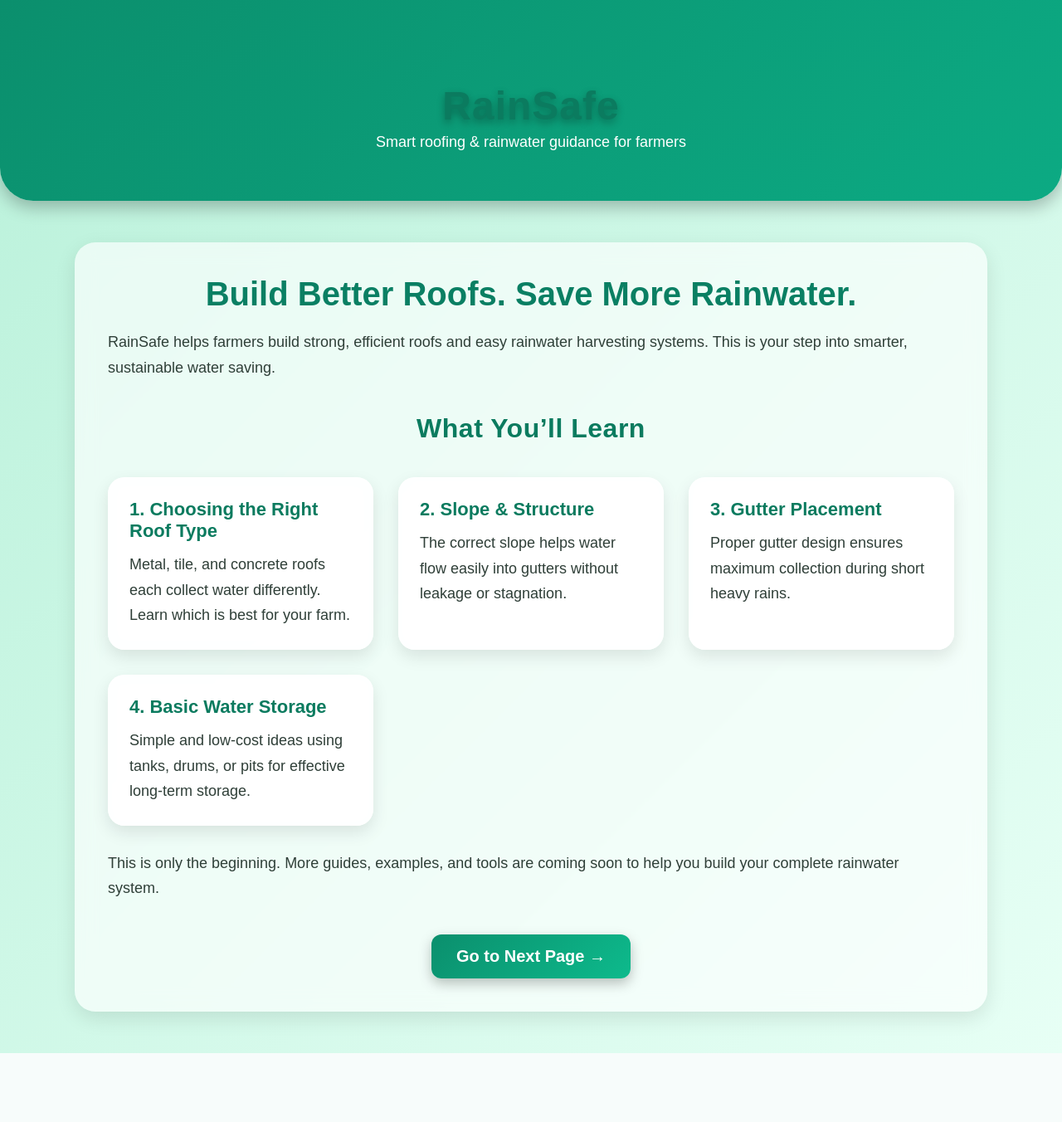
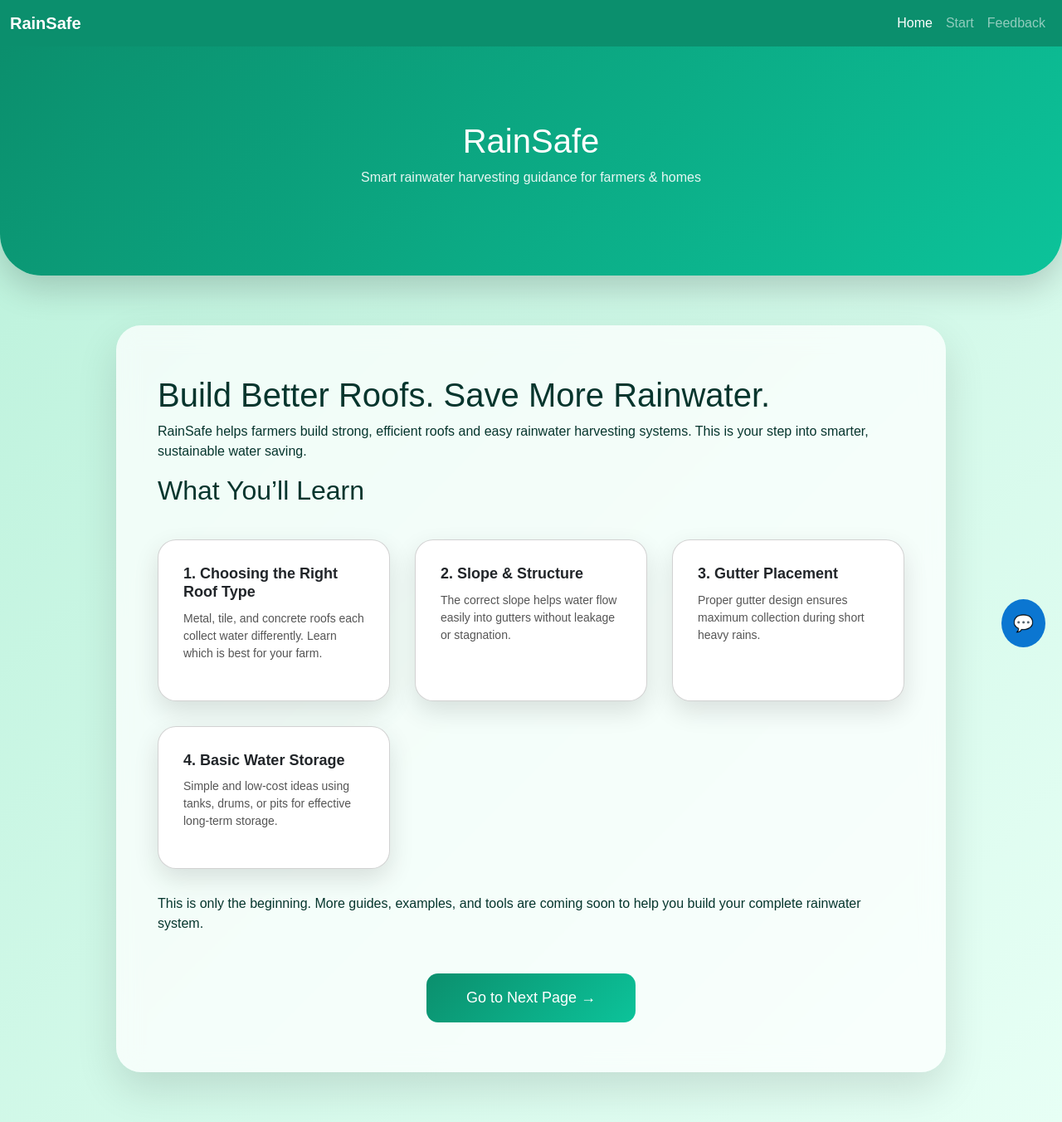
Before and after one commit to aaditya7807/RainSafe, a Flask app: page / in a window 1280 px wide. Shown: the whole page at 83% size. Before the commit the page ends 1269 px from the top, so only its background shows below. Run offline with Flask 3, Linux system fonts and the light colour scheme.

Commit message:
final update rainwater.html

```diff
--- a/templates/rainwater.html
+++ b/templates/rainwater.html
@@ -5,163 +5,128 @@
 <meta name="viewport" content="width=device-width,initial-scale=1" />
 <title>RainSafe — Roof & Rainwater Solutions for Farmers</title>
 
+<link href="https://cdn.jsdelivr.net/npm/bootstrap@5.3.0/dist/css/bootstrap.min.css" rel="stylesheet">
+
 <style>
-    /* Smooth animation */
-    *{
-        margin:0;
-        padding:0;
-        box-sizing:border-box;
-    }
-
+*{margin:0;padding:0;box-sizing:border-box;}
 body{
     font-family:'Poppins', Arial, sans-serif;
     background:linear-gradient(135deg, #b9f1da, #e7fff5);
     color:#06352d;
     overflow-x:hidden;
 }
-
-    /* Header */
 header{
-        padding:60px 20px;
+    padding:90px 20px;
     text-align:center;
-        background:linear-gradient(135deg, #0b8f6d, #0caa83);
+    background:linear-gradient(135deg, #0b8f6d, #0cc39a);
     color:white;
-        border-bottom-left-radius:40px;
-        border-bottom-right-radius:40px;
-        box-shadow:0 8px 20px rgba(0,0,0,0.25);
-        animation:fadeDown 1.2s ease;
+    border-bottom-left-radius:50px;
+    border-bottom-right-radius:50px;
+    box-shadow:0 15px 40px rgba(0,0,0,0.18);
+}
+header h2{
+    font-size:42px;
+    font-weight:600;
+    margin-bottom:8px;
+}
+header p{
+    font-size:16px;
+    opacity:0.9;
+}
+.container{
+    max-width:1000px;
+    margin:60px auto;
+    padding:60px 50px;
+    background:rgba(255,255,255,0.75);
+    backdrop-filter:blur(14px);
+    border-radius:30px;
+    box-shadow:0 20px 50px rgba(0,0,0,0.12);
 }
 
-    header h2{
-        font-size:48px;
-        margin-bottom:6px;
-        letter-spacing:1px;
-        font-weight:700;
-        text-shadow:0px 4px 10px rgba(0,0,0,0.3);
-    }
-
-    @keyframes fadeDown{
-        from{opacity:0; transform:translateY(-30px);}
-        to{opacity:1; transform:translateY(0);}
-    }
-
-    /* Main container */
-    .container{
-        max-width:1100px;
-        margin:50px auto;
-        padding:40px;
-        backdrop-filter:blur(12px);
-        background:rgba(255,255,255,0.65);
-        border-radius:25px;
-        box-shadow:0 8px 25px rgba(0,0,0,0.1);
-        animation:fadeUp 1.3s ease;
-    }
-
-    @keyframes fadeUp{
-        from{opacity:0; transform:translateY(40px);}
-        to{opacity:1; transform:translateY(0);}
-    }
-
-    h1{
-        font-size:40px;
-        color:#0a7f63;
-        text-align:center;
-        margin-bottom:20px;
-        font-weight:700;
-    }
-
-    p{
-        font-size:18px;
-        line-height:1.7;
-        color:#2f3f38;
-    }
-
-    h2{
-        margin-top:40px;
-        font-size:32px;
-        text-align:center;
-        color:#0b7b5f;
-        font-weight:600;
-        letter-spacing:0.5px;
-    }
-
-    /* Feature cards */
 .features{
     display:grid;
-        grid-template-columns:repeat(auto-fit,minmax(260px,1fr));
-        gap:30px;
+    grid-template-columns:repeat(3, 1fr);
+    gap:35px;
     margin-top:40px;
 }
 
+}
+h1{text-align:center;color:#0a7f63;margin-bottom:20px;}
+.features{display:grid;grid-template-columns:repeat(auto-fit,minmax(240px,1fr));gap:30px;margin-top:40px;}
+
 .card{
-        padding:25px;
-        border-radius:20px;
-        background:rgba(255,255,255,0.9);
-        backdrop-filter:blur(10px);
-        border:1px solid rgba(255,255,255,0.5);
-        box-shadow:0px 8px 20px rgba(0,0,0,0.1);
-        transition:0.5s ease;
-        position:relative;
-        overflow:hidden;
+    padding:30px;
+    border-radius:22px;
+    background:white;
+    box-shadow:0 12px 30px rgba(0,0,0,0.12);
+    transition:0.35s ease;
+}
+.card h3{
+    font-size:18px;
+    font-weight:600;
+    margin-bottom:10px;
+}
+.card p{
+    font-size:14px;
+    color:#555;
+    line-height:1.5;
+}
+.card:hover {
+  transform: translateY(-10px) scale(1.03);
 }
 
-    .card:hover{
-        transform:translateY(-12px) scale(1.03);
-        box-shadow:0px 12px 30px rgba(0,0,0,0.2);
+
+    @keyframes fadeUp {
+  from {
+    opacity: 0;
+    transform: translateY(40px);
+  }
+  to {
+    opacity: 1;
+    transform: translateY(0);
+  }
 }
 
-    .card h3{
-        margin-bottom:12px;
-        font-size:22px;
-        color:#0b7b5f;
-        font-weight:600;
+.hero {
+  animation: fadeUp 0.9s ease-out;
 }
 
-    /* Glow effect */
-    .card::before{
-        content:"";
-        position:absolute;
-        top:-50%;
-        left:-50%;
-        width:200%;
-        height:200%;
-        background:radial-gradient(circle,#0b8f6d55 10%,transparent 60%);
-        transform:scale(0);
-        transition:0.6s ease;
-        border-radius:50%;
+
+    .btn-success {
+  padding: 14px 34px;
+  font-size: 18px;
+  border-radius: 14px;
+  background: linear-gradient(135deg, #0b8f6d, #0cc39a);
+  border: none;
+}
+.btn-success:hover {
+  background: linear-gradient(135deg, #0aa37b, #0ddfb0);
 }
 
-    .card:hover::before{
-        transform:scale(1);
-    }
-
-    /* Next Page Button */
-    .next-btn{
-        display:inline-block;
-        margin-top:40px;
-        padding:15px 30px;
-        font-size:20px;
-        background:linear-gradient(135deg,#0b8f6d,#0dba8c);
-        color:white;
-        text-decoration:none;
-        font-weight:600;
-        border-radius:12px;
-        box-shadow:0 6px 15px rgba(0,0,0,0.25);
-        transition:0.3s ease;
-    }
-
-    .next-btn:hover{
-        box-shadow:0 8px 25px rgba(0,0,0,0.35);
-        transform:translateY(-5px);
-    }
 </style>
 </head>
 
 <body>
 
-<header>
-    <h2>RainSafe</h2>
-    <div style="font-size:18px">Smart roofing & rainwater guidance for farmers</div>
+<nav class="navbar navbar-expand-lg navbar-dark" style="background:#0b8f6d;">
+  <div class="container-fluid">
+    <a class="navbar-brand fw-bold" href="/">RainSafe</a>
+    <button class="navbar-toggler" data-bs-toggle="collapse" data-bs-target="#navMenu">
+      <span class="navbar-toggler-icon"></span>
+    </button>
+    <div class="collapse navbar-collapse" id="navMenu">
+      <ul class="navbar-nav ms-auto">
+        <li class="nav-item"><a class="nav-link active" href="/">Home</a></li>
+        <li class="nav-item"><a class="nav-link" href="/input">Start</a></li>
+        <li class="nav-item"><a class="nav-link" href="/feedback">Feedback</a></li>
+      </ul>
+    </div>
+  </div>
+</nav>
+
+<header class="hero">
+  <h1>RainSafe</h1>
+  <p>Smart rainwater harvesting guidance for farmers & homes</p>
 </header>
 
 <div class="container">
@@ -200,12 +165,52 @@
         This is only the beginning. More guides, examples, and tools are coming soon to help you build
         your complete rainwater system.
     </p>
-
-    <div style="text-align:center;">
-        <a class="next-btn" href="/input">Go to Next Page →</a>
+<div class="text-center mt-5">
+  <a href="/input" class="btn btn-success px-5 py-3">Go to Next Page →</a>
 </div>
 
 </div>
 
+<!-- === CHAD BOT === -->
+<style>
+#chat-btn{position:fixed;bottom:20px;right:20px;background:#0b76d1;color:white;padding:14px;border-radius:50%;cursor:pointer;border:none;font-size:20px;z-index:9999;}
+#chat-box{position:fixed;bottom:80px;right:20px;width:340px;background:white;border-radius:10px;border:2px solid #0b76d1;display:none;flex-direction:column;font-family:Poppins,Arial;}
+#chat-box header{background:#0b76d1;color:white;padding:10px;}
+#chat-body{height:280px;overflow-y:auto;padding:10px;}
+</style>
+
+<button id="chat-btn">💬</button>
+<div id="chat-box">
+<header>RainSafe Chad-Bot 🤖💧</header>
+<div id="chat-body"></div>
+<div id="chat-input">
+  <input type="text" id="msg" placeholder="Ask about rainwater...">
+  <button id="send-btn">Send</button>
+</div>
+</div>
+
+<script>
+const faq=[
+{q:"hello",a:"Hello! 👋 Welcome to RainSafe."},
+{q:"start",a:"Click START to begin your rainwater guide!"},
+{q:"roof",a:"Metal & tile roofs collect most rain."},
+{q:"slope",a:"A 10-15° slope helps water flow correctly."},
+{q:"gutter",a:"Gutters move water into storage tanks."},
+{q:"storage",a:"You can store water in tanks, pits, ponds, or sumps."},
+{q:"rain",a:"Heavy rainfall = more water collected 🌧️"},
+{q:"harvest",a:"Rainwater harvesting helps reduce bills & groundwater stress."}
+];
+const btn=document.getElementById("chat-btn"),
+box=document.getElementById("chat-box"),body=document.getElementById("chat-body"),
+msg=document.getElementById("msg");
+btn.onclick=()=>box.style.display=box.style.display==="flex"?"none":"flex";
+document.getElementById("send-btn").onclick=reply;
+msg.addEventListener("keypress",e=>{if(e.key==="Enter")reply();});
+function reply(){let t=msg.value.trim().toLowerCase();if(!t)return;print("You",t);
+let m=faq.find(f=>t.includes(f.q));print("Bot",m?m.a:"Try roof, slope, gutter, storage");msg.value="";body.scrollTop=body.scrollHeight;}
+function print(w,t){body.innerHTML+=`<div><b>${w}:</b> ${t}</div>`;}
+</script>
+
+<script src="https://cdn.jsdelivr.net/npm/bootstrap@5.3.0/dist/js/bootstrap.bundle.min.js"></script>
 </body>
 </html>
```
Lines whose indentation alone changed are shown as unchanged.
